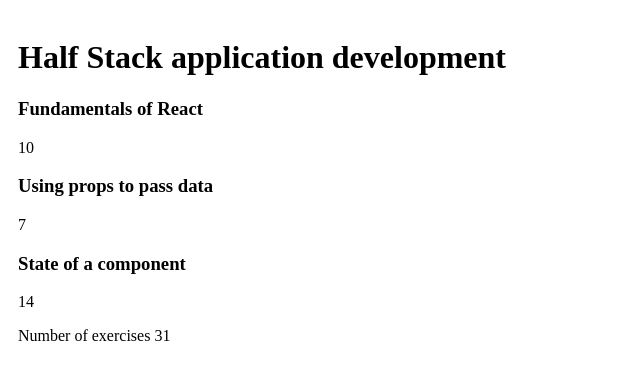
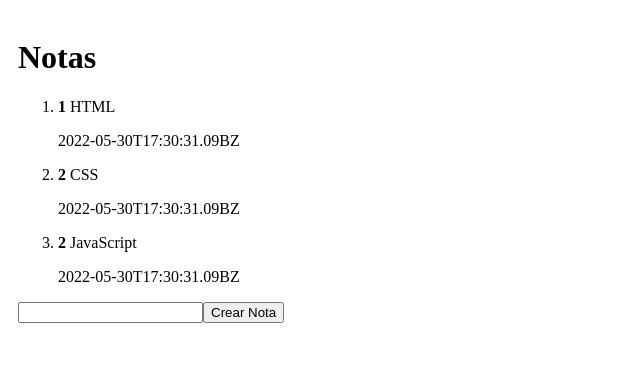
Before and after one commit to ForeverMikk/Bootcamp-midudev, a React (Create React App) app: page / in a window 1280 px wide. Shown: the top 380 px of the page, without its empty margins (0-640 px from the left). Built offline with nearby package versions, Linux system fonts and the light colour scheme.

Commit message:
fix rendering issues

```diff
--- a/src/App.js
+++ b/src/App.js
@@ -1,32 +1,24 @@
-import React from 'react';
+import React, { useState } from 'react';
+import Note from './part2/Note';
 
-const notes = [
-  {
-    id: 1,
-    content: 'HTML',
-    date: '2022-05-30T17:30:31.09BZ',
-    important: true
-  },
-  {
-    id: 2,
-    content: 'CSS',
-    date: '2022-05-30T17:30:31.09BZ',
-    important: true
-  },
-  {
-    id: 2,
-    content: 'JavaScript',
-    date: '2022-05-30T17:30:31.09BZ',
-    important: true
-  },
-]
+const App = (props) => {
 
-const App= () => {
+  const [notes, setNotes] = useState(props.notes);
+
   return (
     <div className="App">
-      {notes.map((note) => (
-        <p>{note.id}</p>
-      ))}
+      <h1>Notas</h1>
+
+      <ol>
+        {notes.map((note) => (
+          <Note {...note}/>
+        ))}
+      </ol>
+
+      <div>
+        <input type='text' />
+        <button>Crear Nota</button>
+      </div>
     </div>
   );
 }
--- a/src/index.js
+++ b/src/index.js
@@ -1,40 +1,34 @@
-import React, {useState} from 'react';
+import React from 'react';
 import ReactDOM from 'react-dom';
+import App from './App';
 
 import './index.css';
-import Note from './part2/Note';
 
-// Forma Corta
-// const Title = ({course}) => <h1>{course}</h1>
-// Forma Larga
-const Title =(props) => {
-  return <h1>{props.course}</h1>
-}
+// const root = ReactDOM.createRoot(document.getElementById('root'));
 
-const Subtitle = (props) => {
-  return <p> <h3>{props.part}</h3> {props.exercice}</p>
-}
+// const rootElement = document.getElementById("root");
 
-const App = () => {
-  const course = 'Half Stack application development'
-  const part1 = 'Fundamentals of React'
-  const exercises1 = 10
-  const part2 = 'Using props to pass data'
-  const exercises2 = 7
-  const part3 = 'State of a component'
-  const exercises3 = 14
+const notes = [
+  {
+    id: 1,
+    content: 'HTML',
+    date: '2022-05-30T17:30:31.09BZ',
+    important: true
+  },
+  {
+    id: 2,
+    content: 'CSS',
+    date: '2022-05-30T17:30:31.09BZ',
+    important: true
+  },
+  {
+    id: 2,
+    content: 'JavaScript',
+    date: '2022-05-30T17:30:31.09BZ',
+    important: true
+  },
+]
 
-  return (
-    <div>
-      <Title course={course}/>
-      <Subtitle part={part1} exercice={exercises1}/>
-      <Subtitle part={part2} exercice={exercises2}/>
-      <Subtitle part={part3} exercice={exercises3}/>
-      <p>Number of exercises {exercises1 + exercises2 + exercises3}</p>
-    </div>
-  );
-}
-
-const rootElement = document.getElementById("root");
-
-ReactDOM.render(<App valorInicial={0}/>, rootElement);
+ReactDOM.render(
+  <App notes={notes} />
+,document.getElementById('root'));
--- a/src/part2/Note.jsx
+++ b/src/part2/Note.jsx
@@ -3,8 +3,7 @@
 const Note = ({id, content, date}) => {
     return(
       <li>
-        <h3>{content}</h3>
-        <p>{id}</p>
+        <p><strong>{id}</strong> {content}</p>
         <span>{date}</span>
       </li>
     )
--- /dev/null
+++ b/src/part3/Form/Form.jsx
@@ -0,0 +1 @@
+import React from 'react';
```
